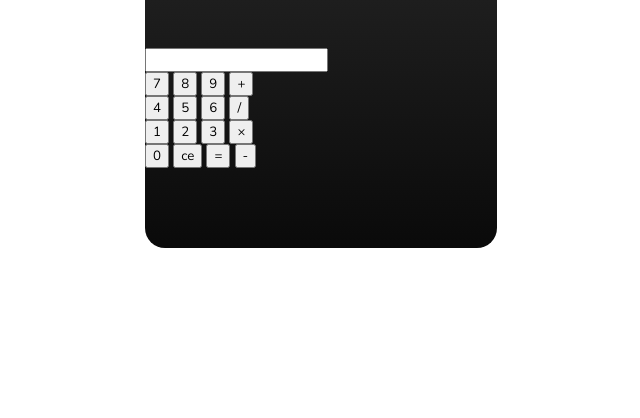
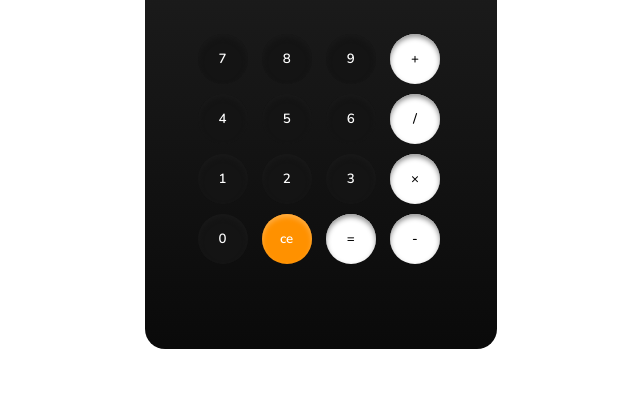
Before and after one commit to arnavravinder/Calculator, a plain HTML site: page index.html in a window 1280 px wide. Shown: the part 382-800 px from the top of the page, without its empty margins (319-959 px from the left). Drawn offline with nearby package versions, Linux system fonts and the light colour scheme.

Commit message:
Update style.css

```diff
--- a/style.css
+++ b/style.css
@@ -52,3 +52,76 @@ body {
   padding-bottom: 5rem;
   transform: translateX(-50%);
 }
+
+.calButtons {
+  margin-left: 51%;
+  transform: translateX(-50%);
+  width: 75%;
+}
+
+#calculator{
+
+    width: 320px;
+    height: auto;
+
+    margin: 100px auto;
+    padding: 20px 20px 9px;
+
+    background: #9dd2ea;
+    border-radius: 3px;
+    box-shadow: 0px 4px #009de4, 0px 10px 15px rgba(0, 0, 0, 0.2);
+}
+
+.output-box{
+  height:40px ;
+  width:320px ;
+  background-color: black;
+}
+
+button {
+  border-radius: 50%;
+  padding: 10px;
+  background: rgb(20, 20, 20);
+  border: none;
+  width: 50px;
+  height: 50px;
+  color: white;
+  margin: 5px;
+  box-shadow: inset 0px 3px 5px rgb(25, 25, 25);
+  cursor: pointer;
+  font-weight: 600;
+}
+
+.calcoutput {
+  width: 15.5rem;
+  margin-left: 50%;
+  transform: translateX(-50%);
+  margin-bottom: 2rem;
+  border-radius: 10px;
+  border: none;
+  padding: 1rem;
+  outline: none;
+  cursor: default;
+  background: rgb(10, 10, 10);
+  color: rgb(150, 150, 150);
+  text-align: right;
+  box-shadow: inset 0px 3px 20px rgb(20, 20, 20);
+  font-weight: 600;
+}
+
+.reset {
+  background: rgb(255, 145, 0);
+  box-shadow: inset 0px 3px 5px rgb(255, 174, 68);
+}
+
+.eval {
+  background: white;
+  color: black;
+  box-shadow: inset 0px 3px 5px rgb(150, 150, 150);
+}
+
+.operator {
+  background: white;
+  color: black;
+  box-shadow: inset 0px 3px 5px rgb(150, 150, 150);
+}
```
